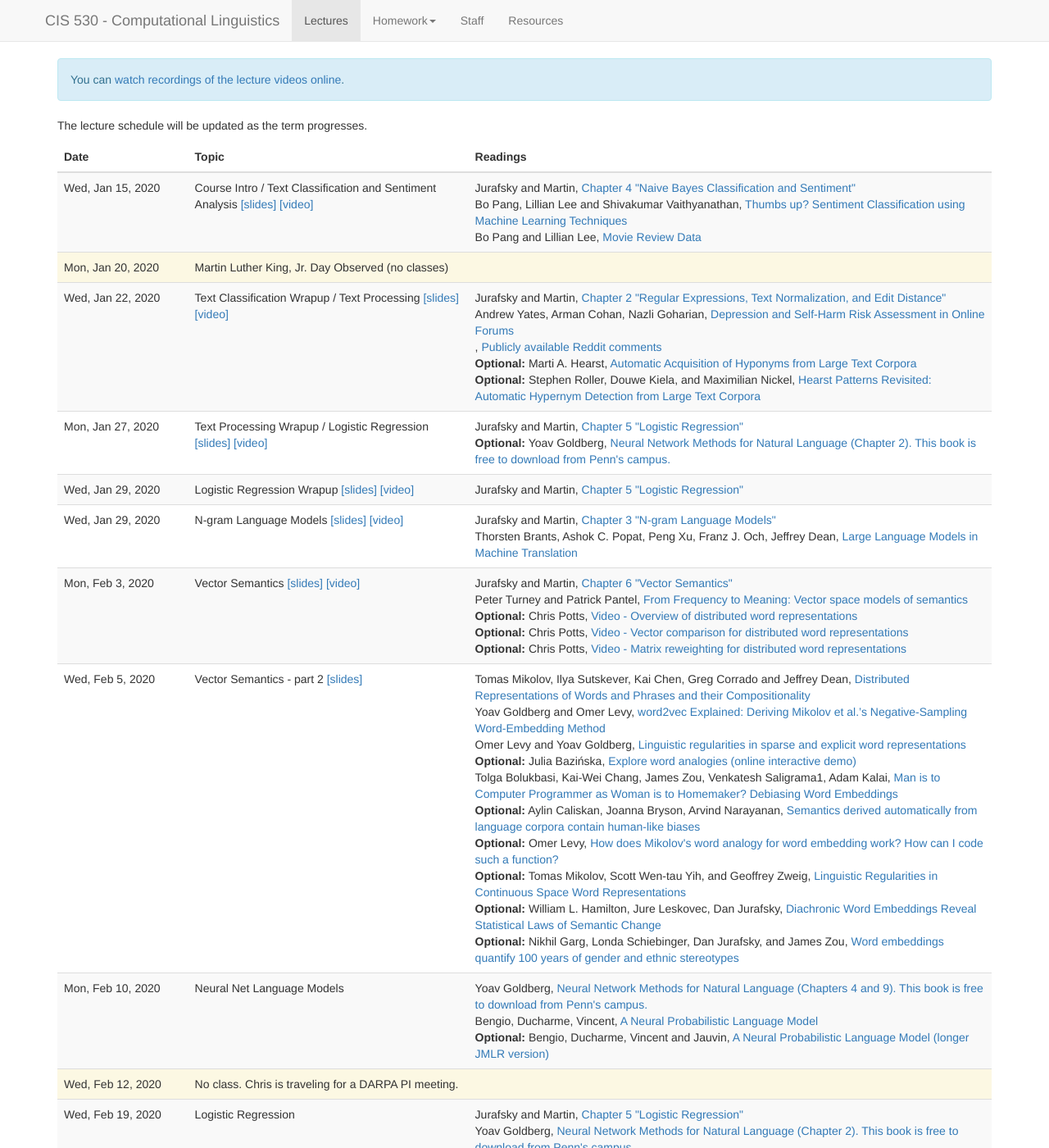
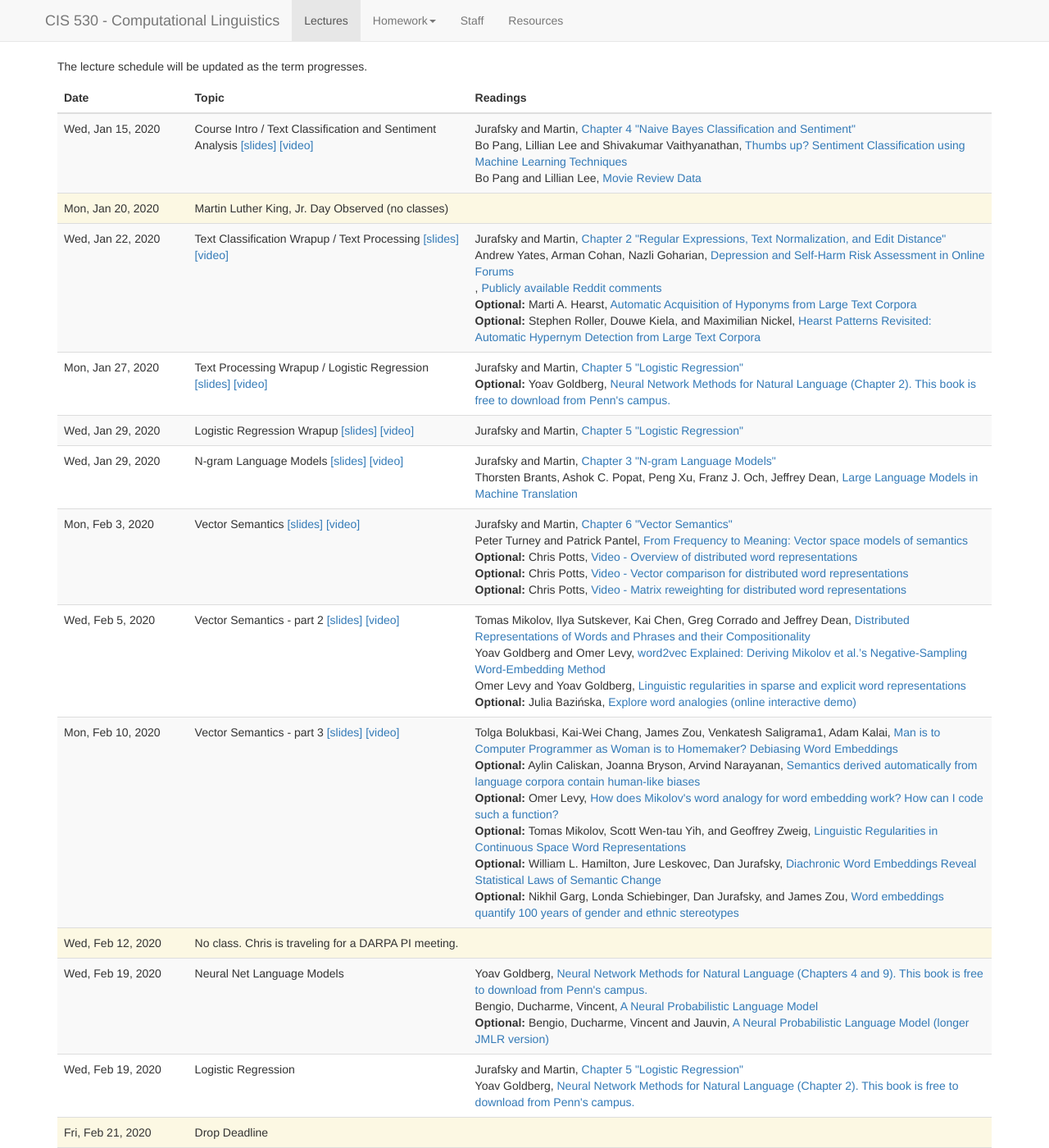
Before and after one commit to computational-linguistics-class/computational-linguistics-class.github.io, a Jekyll site: the page built from lectures.md, in a window 1280 px wide and 1400 px high. Shown: the whole window at 82% size. Built offline with Jekyll 4.4.1, drawn with Linux system fonts in a browser that asks for light colours; nearby versions of some CDN libraries; a script that is not in the unit is left out.

Commit message:
Lecture recordings

```diff
--- a/lectures.md
+++ b/lectures.md
@@ -10,9 +10,6 @@ active_tab: lectures
 <!-- End create a HTML anchor for the most recent lecture -->
 
 
-<div class="alert alert-info">
-You can <a href="https://upenn.hosted.panopto.com/Panopto/Pages/Sessions/List.aspx?folderID=39306b65-c02f-499b-90cb-ab3b015e2d53">watch recordings of the lecture videos online</a>.
-</div>
 The lecture schedule will be updated as the term progresses.
 
 <table class="table table-striped">
```
Also changed, not shown: _data/lectures.yaml (+13 -5 lines).
